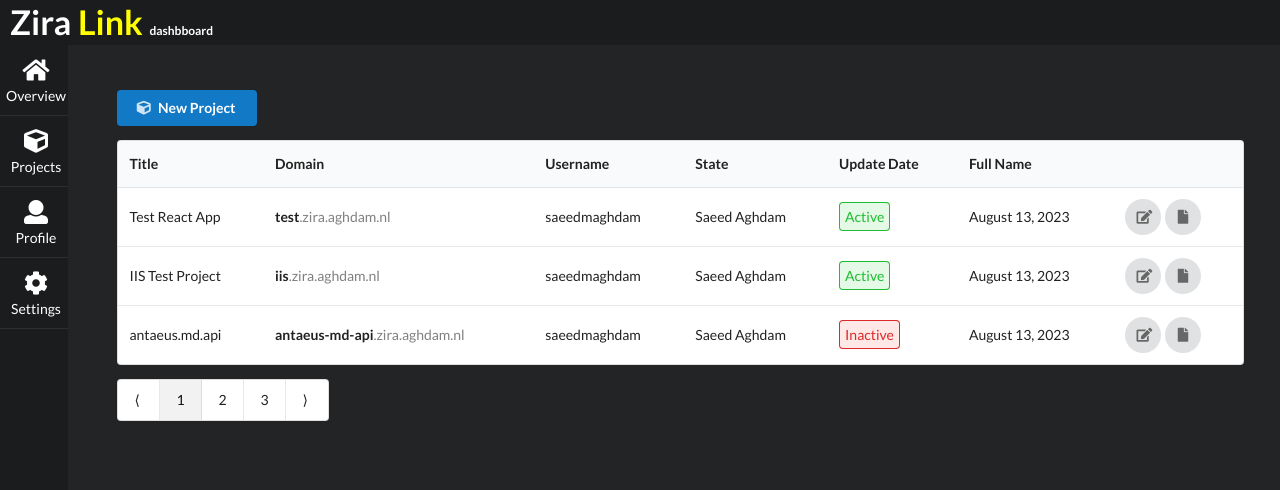
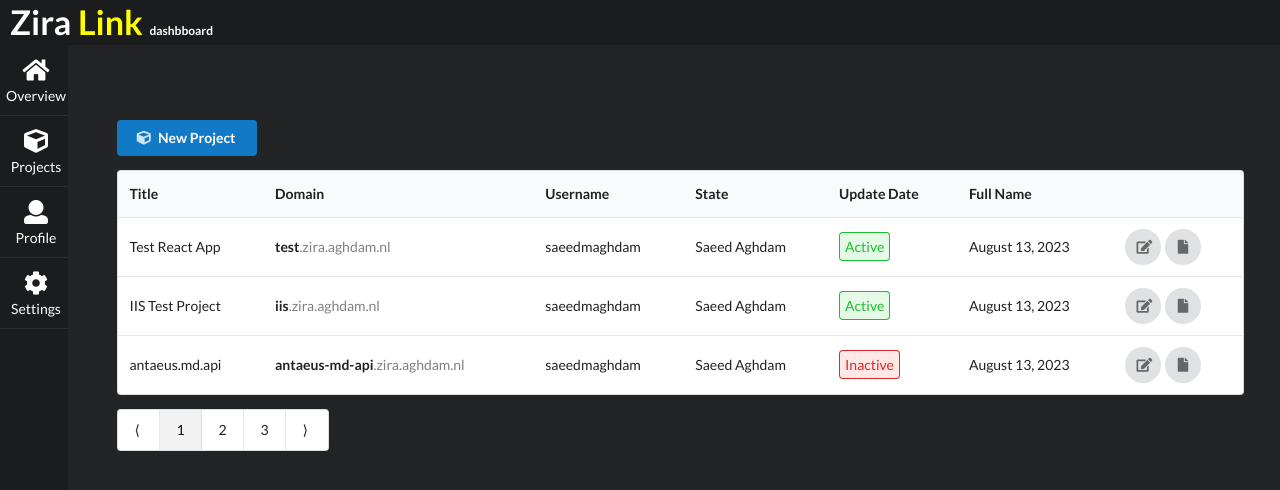
Before and after one commit to saeedmaghdam/ZiraLink.Web, a React (Create React App) app in the folder src/: page /projects in a window 1280 px wide. Shown: the top 490 px of the page. Built offline with nearby package versions, Linux system fonts and the light colour scheme.

Commit message:
added padding to container in layout

```diff
--- a/src/src/components/layout/layout.module.css
+++ b/src/src/components/layout/layout.module.css
@@ -25,6 +25,7 @@ header h1 .small {
 
 .container {
   background-color: #1b1c1df5;
+  padding-top: 75px;
 }
 
 .menu * {
--- a/src/src/components/projects/projects.module.css
+++ b/src/src/components/projects/projects.module.css
@@ -1,6 +1,3 @@
-.container {
-    padding-top: 45px;
-}
 
 .gray {
     color: #808080;
```
